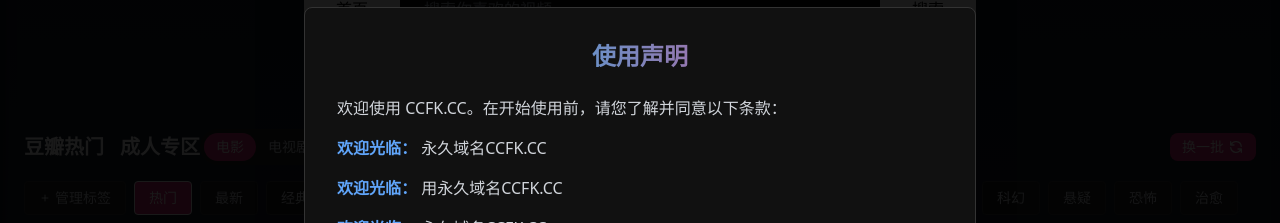
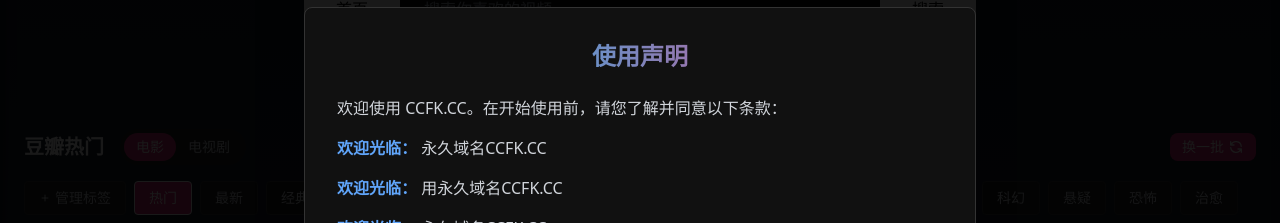
Before and after one commit to zhuer15ge/libretv, a website: page index.html in a window 1280 px wide. Shown: the part 224-447 px from the top of the page. Drawn offline with Linux system fonts and the light colour scheme; no server answers.

Commit message:
Update index.html

```diff
--- a/index.html
+++ b/index.html
@@ -247,7 +247,7 @@
                         <div class="flex items-center justify-between mb-4">
                             <div class="flex items-center">
                                 <h2 class="text-xl font-bold text-white mr-4">豆瓣热门</h2>
-                                <a href="https://zuykj202501.github.io/cos-zykj?c=aHR0cHM6Ly9may5jY2ZyLmNjLw==" target="_blank" class="text-xl font-bold text-white">成人专区</a>
+
                                 <!-- 添加电影/电视剧切换开关 -->
                                 <div class="flex items-center bg-[#222] rounded-full p-1">
                                     <button id="douban-movie-toggle" class="px-3 py-1 text-sm rounded-full bg-pink-600 text-white">电影</button>
```
